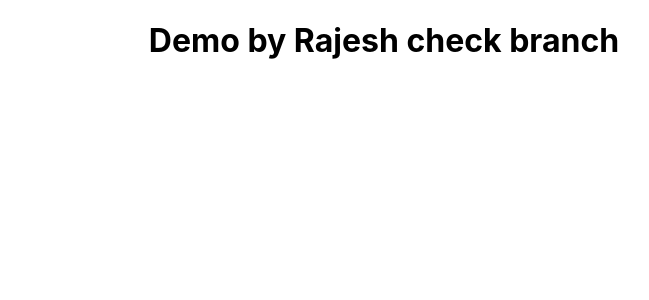
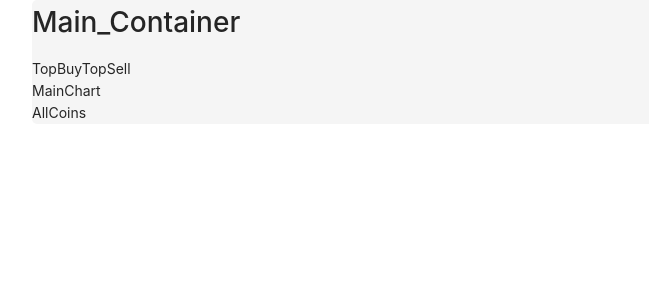
Before and after one commit to MOFIJULHAQUE/Dashboard_Project, a React (Create React App) app: page / in a window 1280 px wide. Shown: the top 300 px of the page, without its empty margins (256-905 px from the left). Built offline with nearby package versions, Linux system fonts and the light colour scheme.

Commit message:
Add All Component

```diff
--- a/package.json
+++ b/package.json
@@ -3,12 +3,16 @@
   "version": "0.1.0",
   "private": true,
   "dependencies": {
+    "@ant-design/icons": "^4.7.0",
     "@testing-library/jest-dom": "^5.16.5",
     "@testing-library/react": "^13.4.0",
     "@testing-library/user-event": "^13.5.0",
+    "antd": "^4.24.1",
+    "axios": "^1.1.3",
     "react": "^18.2.0",
     "react-dom": "^18.2.0",
     "react-scripts": "5.0.1",
+    "recharts": "^2.1.16",
     "web-vitals": "^2.1.4"
   },
   "scripts": {
--- a/src/App.css
+++ b/src/App.css
@@ -1,38 +1,11 @@
-.App {
-  text-align: center;
+*{
+    margin: 0%;
+    padding: 0%;
 }
-
-.App-logo {
-  height: 40vmin;
-  pointer-events: none;
+.crypto_main_container{
+    width: 55%;
+    height: 90%;
+    border-radius: 5px;
+    margin: auto;
+    background-color: whitesmoke;
 }
-
-@media (prefers-reduced-motion: no-preference) {
-  .App-logo {
-    animation: App-logo-spin infinite 20s linear;
-  }
-}
-
-.App-header {
-  background-color: #282c34;
-  min-height: 100vh;
-  display: flex;
-  flex-direction: column;
-  align-items: center;
-  justify-content: center;
-  font-size: calc(10px + 2vmin);
-  color: white;
-}
-
-.App-link {
-  color: #61dafb;
-}
-
-@keyframes App-logo-spin {
-  from {
-    transform: rotate(0deg);
-  }
-  to {
-    transform: rotate(360deg);
-  }
-}
--- a/src/App.js
+++ b/src/App.js
@@ -1,10 +1,20 @@
 import './App.css';
+import 'antd/dist/antd.css';
 import Demo from "./components/Demo"
+import { TopBuyTopSell } from './components/Crypto_TopBuy_TopSell/TopBuyTopSell';
+import { MainChart } from './components/Crypto_Main_Chart/MainChart';
+import { AllCoins } from './components/CryptoAll_Coins/AllCoins';
 function App() {
   return (
-    <div className="App">
-     <Demo/>
-    </div>
+    <>
+      {/* <Demo/> */}
+      <div className='crypto_main_container'>
+        <h1>Main_Container</h1>
+        <TopBuyTopSell />
+        <MainChart />
+        <AllCoins />
+      </div>
+    </>
   );
 }
 
--- /dev/null
+++ b/src/components/CryptoAll_Coins/AllCoins.jsx
@@ -0,0 +1,7 @@
+import React from 'react'
+import "./AllCoins.css"
+export  function AllCoins() {
+  return (
+    <div>AllCoins</div>
+  )
+}
--- /dev/null
+++ b/src/components/Crypto_Main_Chart/MainChart.jsx
@@ -0,0 +1,109 @@
+import React from 'react'
+import "./MainChart.css"
+export  function MainChart() {
+  return (
+    <div>MainChart</div>
+  )
+}
+
+
+
+
+// import React from 'react';
+// import { LineChart, Line, XAxis, YAxis, CartesianGrid, Tooltip, Legend, ResponsiveContainer } from 'recharts';
+
+// const data = [
+//   {
+//     name: 'Page A',
+//     uv: 4000,
+//     pv: 2400,
+//     amt: 2400,
+//   },
+//   {
+//     name: 'Page B',
+//     uv: 3000,
+//     pv: 1398,
+//     amt: 2210,
+//   },
+//   {
+//     name: 'Page C',
+//     uv: 2000,
+//     pv: 9800,
+//     amt: 2290,
+//   },
+//   {
+//     name: 'Page D',
+//     uv: 2780,
+//     pv: 3908,
+//     amt: 2000,
+//   },
+//   {
+//     name: 'Page E',
+//     uv: 1890,
+//     pv: 4800,
+//     amt: 2181,
+//   },
+//   {
+//     name: 'Page F',
+//     uv: 2390,
+//     pv: 3800,
+//     amt: 2500,
+//   },
+//   {
+//     name: 'Page G',
+//     uv: 3490,
+//     pv: 4300,
+//     amt: 2100,
+//   },
+// ];
+
+// const CustomizedDot = (props) => {
+//   const { cx, cy, stroke, payload, value } = props;
+
+//   if (value > 2500) {
+//     return (
+//       <svg x={cx - 10} y={cy - 10} width={20} height={20} fill="red" viewBox="0 0 1024 1024">
+//         <path d="M512 1009.984c-274.912 0-497.76-222.848-497.76-497.76s222.848-497.76 497.76-497.76c274.912 0 497.76 222.848 497.76 497.76s-222.848 497.76-497.76 497.76zM340.768 295.936c-39.488 0-71.52 32.8-71.52 73.248s32.032 73.248 71.52 73.248c39.488 0 71.52-32.8 71.52-73.248s-32.032-73.248-71.52-73.248zM686.176 296.704c-39.488 0-71.52 32.8-71.52 73.248s32.032 73.248 71.52 73.248c39.488 0 71.52-32.8 71.52-73.248s-32.032-73.248-71.52-73.248zM772.928 555.392c-18.752-8.864-40.928-0.576-49.632 18.528-40.224 88.576-120.256 143.552-208.832 143.552-85.952 0-164.864-52.64-205.952-137.376-9.184-18.912-31.648-26.592-50.08-17.28-18.464 9.408-21.216 21.472-15.936 32.64 52.8 111.424 155.232 186.784 269.76 186.784 117.984 0 217.12-70.944 269.76-186.784 8.672-19.136 9.568-31.2-9.12-40.096z" />
+//       </svg>
+//     );
+//   }
+
+//   return (
+//     <svg x={cx - 10} y={cy - 10} width={20} height={20} fill="green" viewBox="0 0 1024 1024">
+//       <path d="M517.12 53.248q95.232 0 179.2 36.352t145.92 98.304 98.304 145.92 36.352 179.2-36.352 179.2-98.304 145.92-145.92 98.304-179.2 36.352-179.2-36.352-145.92-98.304-98.304-145.92-36.352-179.2 36.352-179.2 98.304-145.92 145.92-98.304 179.2-36.352zM663.552 261.12q-15.36 0-28.16 6.656t-23.04 18.432-15.872 27.648-5.632 33.28q0 35.84 21.504 61.44t51.2 25.6 51.2-25.6 21.504-61.44q0-17.408-5.632-33.28t-15.872-27.648-23.04-18.432-28.16-6.656zM373.76 261.12q-29.696 0-50.688 25.088t-20.992 60.928 20.992 61.44 50.688 25.6 50.176-25.6 20.48-61.44-20.48-60.928-50.176-25.088zM520.192 602.112q-51.2 0-97.28 9.728t-82.944 27.648-62.464 41.472-35.84 51.2q-1.024 1.024-1.024 2.048-1.024 3.072-1.024 8.704t2.56 11.776 7.168 11.264 12.8 6.144q25.6-27.648 62.464-50.176 31.744-19.456 79.36-35.328t114.176-15.872q67.584 0 116.736 15.872t81.92 35.328q37.888 22.528 63.488 50.176 17.408-5.12 19.968-18.944t0.512-18.944-3.072-7.168-1.024-3.072q-26.624-55.296-100.352-88.576t-176.128-33.28z" />
+//     </svg>
+//   );
+// };
+
+// export  function  MainChart () {
+//   // static demoUrl = 'https://codesandbox.io/s/line-chart-with-customized-dot-7on4t';
+
+
+//     return (
+//         <>
+//         <h1>MainChart</h1>
+//       <ResponsiveContainer width="100%" height="100%">
+//         <LineChart
+//           width={500}
+//           height={300}
+//           data={data}
+//           margin={{
+//             top: 5,
+//             right: 30,
+//             left: 20,
+//             bottom: 5,
+//           }}
+//         >
+//           <CartesianGrid strokeDasharray="3 3" />
+//           <XAxis dataKey="name" />
+//           <YAxis />
+//           <Tooltip />
+//           <Legend />
+//           <Line type="monotone" dataKey="pv" stroke="#8884d8" dot={<CustomizedDot />} />
+//           <Line type="monotone" dataKey="uv" stroke="#82ca9d" />
+//         </LineChart>
+//       </ResponsiveContainer>
+//       </>
+//     );
+
+// }
--- /dev/null
+++ b/src/components/Crypto_TopBuy_TopSell/TopBuyTopSell.jsx
@@ -0,0 +1,9 @@
+import React from 'react'
+import "./TopBuyTopSell.css"
+export  function TopBuyTopSell() {
+  return (
+    <div>
+    TopBuyTopSell
+    </div>
+  )
+}
--- a/src/components/Demo.jsx
+++ b/src/components/Demo.jsx
@@ -1,9 +1,19 @@
 import React from 'react'
+import {CaretLeftOutlined}  from  "@ant-design/icons"
+import { SearchOutlined } from '@ant-design/icons';
+import { Button, Tooltip } from 'antd';
 
 const Demo = () => {
+
   return (
     <>
-      <h1>Demo by Rajesh check branch</h1>
+      <Button type="primary" icon={<SearchOutlined />}>
+      Search
+    </Button>
+    <Button icon={<SearchOutlined />}>Search</Button>
+      <h1> Demo by Rajesh check branch </h1>
+
+      <CaretLeftOutlined />
     </>
   )
 }
```
Also changed, not shown: src/components/CryptoAll_Coins/AllCoins.css (added), src/components/Crypto_Main_Chart/MainChart.css (added), src/components/Crypto_TopBuy_TopSell/TopBuyTopSell.css (added), 1 other file (tests, documents, lock files or other folders).
